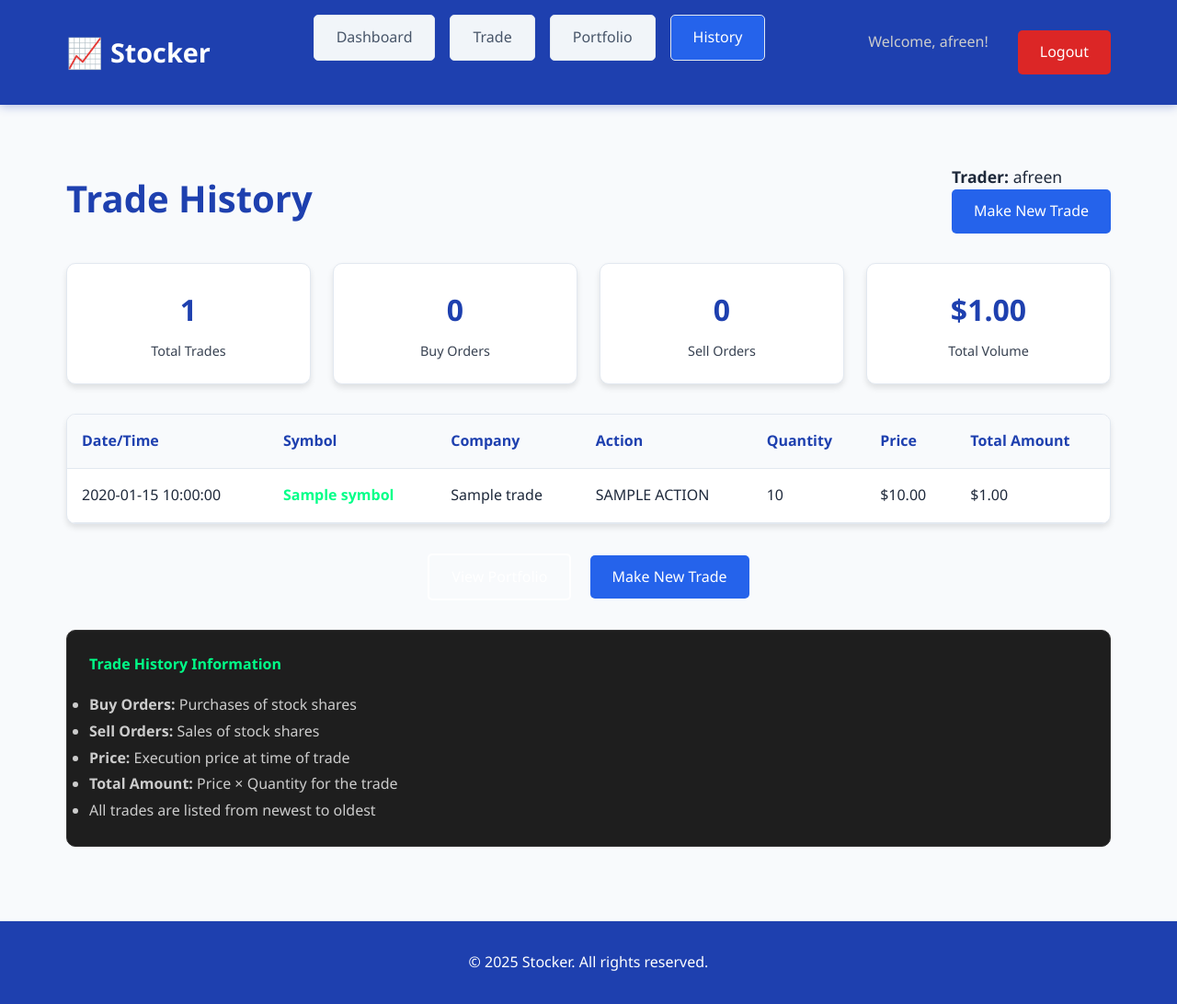
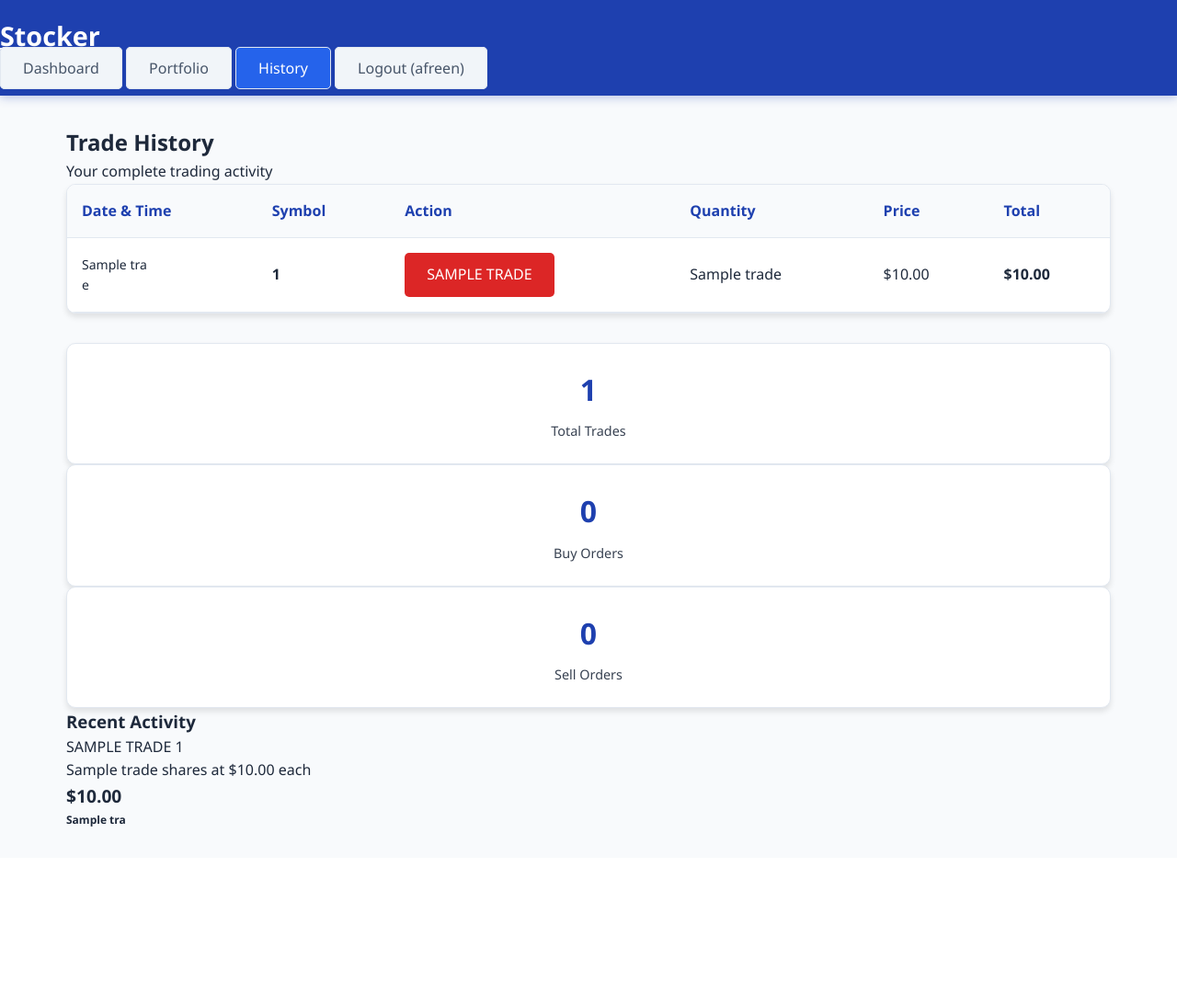
Before and after one commit to Thasleembegam04/STOCKER, a Flask app: template templates/history.html in a window 1280 px wide. Shown: the whole page at 92% size. After the commit the page ends 899 px from the top, so only its background shows below. Run offline with Flask 3, Linux system fonts and the light colour scheme; a user stored in the database is signed in; tables that the repository leaves empty hold one stand-in row (values such as "Sample post"); the template is opened without the code that fills it: most values are stand-ins (such as "Sample title", 1, 10 or a date in 2020).

Commit message:
Update history.html

```diff
--- a/templates/history.html
+++ b/templates/history.html
@@ -5,123 +5,127 @@
     <meta name="viewport" content="width=device-width, initial-scale=1.0">
     <title>Trade History - Stocker</title>
     <link rel="stylesheet" href="{{ url_for('static', filename='styles.css') }}">
-    <script src="{{ url_for('static', filename='script.js') }}"></script>
 </head>
 <body>
-    <header>
-        <div class="header-container">
-            <div class="logo">
-                <span class="logo-icon">📈</span>
-                <a href="{{ url_for('dashboard') }}" style="color: inherit; text-decoration: none;">Stocker</a>
+    <header class="header">
+        <div class="container">
+            <nav class="nav">
+                <a href="/dashboard" class="logo">Stocker</a>
+                <div class="nav-links">
+                    <a href="/dashboard" class="nav-link">Dashboard</a>
+                    <a href="/portfolio" class="nav-link">Portfolio</a>
+                    <a href="/history" class="nav-link active">History</a>
+                    <a href="/logout" class="nav-link">Logout ({{ session.username }})</a>
                 </div>
-
-            <div class="nav-menu-container">
-                <a href="{{ url_for('dashboard') }}" class="nav-link">Dashboard</a>
-                <a href="{{ url_for('trade') }}" class="nav-link">Trade</a>
-                <a href="{{ url_for('portfolio') }}" class="nav-link">Portfolio</a>
-                <a href="{{ url_for('history') }}" class="nav-link active">History</a>
-            </div>
-
-            <div class="auth-buttons">
-                <span style="color: #cccccc; margin-right: 1rem;">Welcome, {{ session.username }}!</span>
-                <a href="{{ url_for('logout') }}" class="btn btn-danger">Logout</a>
-            </div>
+            </nav>
         </div>
     </header>
 
-    <main>
-        <div class="dashboard-container">
-            <div class="dashboard-header">
-                <h1 class="dashboard-title">Trade History</h1>
-                <div class="user-info">
-                    <p><strong>Trader:</strong> {{ session.username }}</p>
-                    <a href="{{ url_for('trade') }}" class="btn btn-primary">Make New Trade</a>
-                </div>
+    <main class="main-content">
+        <div class="container">
+            <div class="card">
+                <div class="card-header">
+                    <h2 class="card-title">Trade History</h2>
+                    <div class="text-secondary">Your complete trading activity</div>
                 </div>
 
-            {% if history %}
-            <div class="stats-grid">
-                <div class="stat-card">
-                    <div class="stat-value">{{ history|length }}</div>
-                    <div class="stat-label">Total Trades</div>
-                </div>
-                <div class="stat-card">
-                    <div class="stat-value">{{ history|selectattr('action', 'equalto', 'buy')|list|length }}</div>
-                    <div class="stat-label">Buy Orders</div>
-                </div>
-                <div class="stat-card">
-                    <div class="stat-value">{{ history|selectattr('action', 'equalto', 'sell')|list|length }}</div>
-                    <div class="stat-label">Sell Orders</div>
-                </div>
-                <div class="stat-card">
-                    <div class="stat-value">${{ "%.2f"|format(history|sum(attribute='total_amount')) }}</div>
-                    <div class="stat-label">Total Volume</div>
-                </div>
-            </div>
-
+                {% if trades %}
                     <div class="table-container">
                         <table class="table">
                             <thead>
                                 <tr>
-                            <th>Date/Time</th>
+                                    <th>Date & Time</th>
                                     <th>Symbol</th>
-                            <th>Company</th>
                                     <th>Action</th>
                                     <th>Quantity</th>
                                     <th>Price</th>
-                            <th>Total Amount</th>
+                                    <th>Total</th>
                                 </tr>
                             </thead>
                             <tbody>
-                        {% for trade in history %}
+                                {% for trade in trades %}
                                 <tr>
-                            <td>{{ trade.trade_date }}</td>
-                            <td><strong style="color: #00ff88;">{{ trade.symbol }}</strong></td>
-                            <td>{{ trade.name }}</td>
                                     <td>
-                                <span class="action-{{ trade.action }}">
-                                    {{ trade.action.upper() }}
+                                        <div style="font-size: 0.875rem;">
+                                            <div>{{ trade[5][:10] }}</div>
+                                            <div class="text-muted">{{ trade[5][11:19] }}</div>
+                                        </div>
+                                    </td>
+                                    <td>
+                                        <strong>{{ trade[0] }}</strong>
+                                    </td>
+                                    <td>
+                                        <span class="btn btn-sm {% if trade[1] == 'buy' %}btn-success{% else %}btn-danger{% endif %}">
+                                            {{ trade[1].upper() }}
                                         </span>
                                     </td>
-                            <td>{{ trade.quantity }}</td>
-                            <td>${{ "%.2f"|format(trade.price) }}</td>
-                            <td>${{ "%.2f"|format(trade.total_amount) }}</td>
+                                    <td>{{ trade[2] }}</td>
+                                    <td>${{ "%.2f"|format(trade[3]) }}</td>
+                                    <td>
+                                        <strong>${{ "%.2f"|format(trade[4]) }}</strong>
+                                    </td>
                                 </tr>
                                 {% endfor %}
                             </tbody>
                         </table>
                     </div>
 
-            <div style="text-align: center; margin-top: 2rem;">
-                <a href="{{ url_for('portfolio') }}" class="btn btn-secondary">View Portfolio</a>
-                <a href="{{ url_for('trade') }}" class="btn btn-primary" style="margin-left: 1rem;">Make New Trade</a>
+                    <div class="grid grid-3 mt-4">
+                        <div class="stat-card">
+                            <div class="stat-value">{{ trades|length }}</div>
+                            <div class="stat-label">Total Trades</div>
+                        </div>
+                        <div class="stat-card">
+                            {% set buy_trades = trades | selectattr('1', 'equalto', 'buy') | list %}
+                            <div class="stat-value">{{ buy_trades|length }}</div>
+                            <div class="stat-label">Buy Orders</div>
+                        </div>
+                        <div class="stat-card">
+                            {% set sell_trades = trades | selectattr('1', 'equalto', 'sell') | list %}
+                            <div class="stat-value">{{ sell_trades|length }}</div>
+                            <div class="stat-label">Sell Orders</div>
+                        </div>
+                    </div>
+                {% else %}
+                    <div class="text-center p-4">
+                        <div style="font-size: 3rem; margin-bottom: 1rem;">📈</div>
+                        <h3>No Trading History</h3>
+                        <p class="text-secondary mb-4">You haven't made any trades yet. Start trading to see your history here.</p>
+                        <a href="/dashboard" class="btn btn-primary">Start Trading</a>
+                    </div>
+                {% endif %}
             </div>
 
-            {% else %}
-            <div class="empty-state">
-                <h3>No Trade History</h3>
-                <p>You haven't made any trades yet. Start by making your first trade!</p>
-                <a href="{{ url_for('trade') }}" class="btn btn-primary" style="margin-top: 1rem;">Start Trading</a>
+            {% if trades %}
+            <div class="card">
+                <div class="card-header">
+                    <h3 class="card-title">Recent Activity</h3>
+                </div>
+                <div>
+                    {% for trade in trades[:5] %}
+                    <div class="portfolio-item">
+                        <div class="portfolio-info">
+                            <div class="portfolio-symbol">
+                                {{ trade[1].upper() }} {{ trade[0] }}
+                            </div>
+                            <div class="portfolio-details">
+                                {{ trade[2] }} shares at ${{ "%.2f"|format(trade[3]) }} each
+                            </div>
+                        </div>
+                        <div class="portfolio-value">
+                            <div class="portfolio-price">${{ "%.2f"|format(trade[4]) }}</div>
+                            <div class="text-muted" style="font-size: 0.75rem;">
+                                {{ trade[5][:10] }}
+                            </div>
+                        </div>
+                    </div>
+                    {% endfor %}
+                </div>
             </div>
             {% endif %}
-
-            <div style="background-color: #1e1e1e; padding: 1.5rem; border-radius: 10px; margin-top: 2rem; border: 1px solid #333;">
-                <h4 style="color: #00ff88; margin-bottom: 1rem;">Trade History Information</h4>
-                <ul style="color: #cccccc; line-height: 1.8;">
-                    <li><strong>Buy Orders:</strong> Purchases of stock shares</li>
-                    <li><strong>Sell Orders:</strong> Sales of stock shares</li>
-                    <li><strong>Price:</strong> Execution price at time of trade</li>
-                    <li><strong>Total Amount:</strong> Price × Quantity for the trade</li>
-                    <li>All trades are listed from newest to oldest</li>
-                </ul>
-            </div>
         </div>
     </main>
 
-    <footer>
-        <div class="footer-content">
-            <p>&copy; 2025 Stocker. All rights reserved.</p>
-        </div>
-    </footer>
+    <script src="{{ url_for('static', filename='script.js') }}"></script>
 </body>
 </html>
```
Lines whose indentation alone changed are shown as unchanged.
